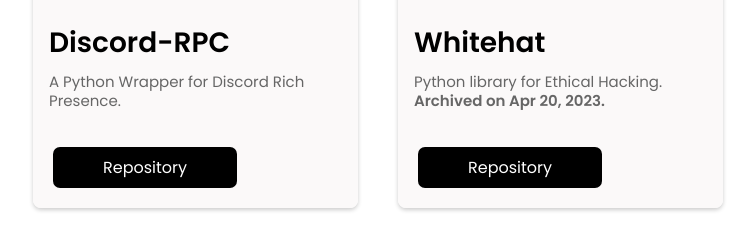
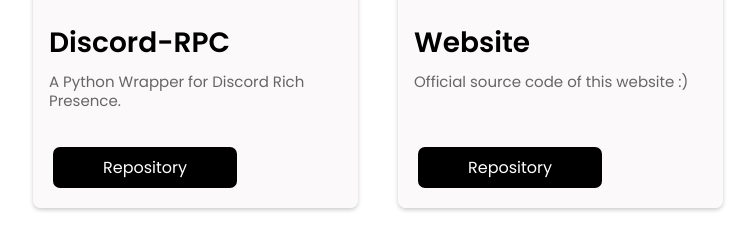
Before and after one commit to Senophyx/Website, a Flask app: template templates/index.html in a window 1280 px wide. Shown: the part 3216-3461 px from the top of the page, without its empty margins (262-1017 px from the left). Run offline with Flask 3, Linux system fonts and the light colour scheme; the template is opened without the code that fills it, so the values that code supplies are empty.

Commit message:
Added `discord` icon and update `Top Projects` section

```diff
--- a/templates/index.html
+++ b/templates/index.html
@@ -31,7 +31,7 @@
 
     <section id="profile" style="margin-bottom: 40px;">
         <div class="pic-container">
-            <img src="{{ url_for('static', filename='img/marin.jpg') }}" alt="Senophyx" class="pic-img" />
+            <img src="{{ url_for('static', filename='img/Tsukasa.png') }}" alt="Senophyx" class="pic-img" />
         </div>
         <div class="profile-text">
             <h1 class="text-title">Senophyx</h1>
@@ -180,12 +180,13 @@
             </div>
 
             <div class="project-card">
-                <img src="https://opengraph.githubassets.com/1/EterNomm/Whitehat" alt="Discord-RPC Project Card">
+                <img src="https://opengraph.githubassets.com/1/Senophyx/Website" alt="Personal Website Project Card">
                 <div class="project-content">
-                    <h3>Whitehat</h3>
-                    <p>Python library for Ethical Hacking. <b>Archived on Apr 20, 2023.</b></p>
+                    <h3>Website</h3>
+                    <p>Official source code of this website :)</p>
+                    <p style="opacity: 0.0;">-</p>
                 </div>
-                <a href="https://github.com/EterNomm/Whitehat" class="project-button">Repository</a>
+                <a href="https://github.com/Senophyx/Website" class="project-button">Repository</a>
             </div>
 
             <div class="project-card">
@@ -205,13 +206,10 @@
         <div class="sosmed-upper-container">
             <div class="sosmed-container">
                 <a href="https://github.com/Senophyx" target="_blank"><i class="ri-github-fill sosmed-icon"></i></a>
-                <a href="https://instagram.com/senophyx" target="_blank"><i
-                        class="ri-instagram-line sosmed-icon"></i></a>
+                <a href="https://instagram.com/senophyx" target="_blank"><i class="ri-instagram-line sosmed-icon"></i></a>
                 <a href="https://tiktok.com/senophyx" target="_blank"><i class="ri-tiktok-line sosmed-icon"></i></a>
                 <a href="https://twitter.com/senophyx" target="_blank"><i class="ri-twitter-x-line sosmed-icon"></i></a>
-                <a href="https://steamcommunity.com/id/senophyx" target="_blank"><i
-                        class="ri-steam-fill sosmed-icon"></i></a>
-                <a href="https://reddit.com/u/Senophyx" target="_blank"><i class="ri-reddit-fill sosmed-icon"></i></a>
+                <a href="https://discord.gg/atDSyuYyxv" target="_blank"><i class="ri-discord-line sosmed-icon"></i></a>
             </div>
         </div>
     </section>
```
